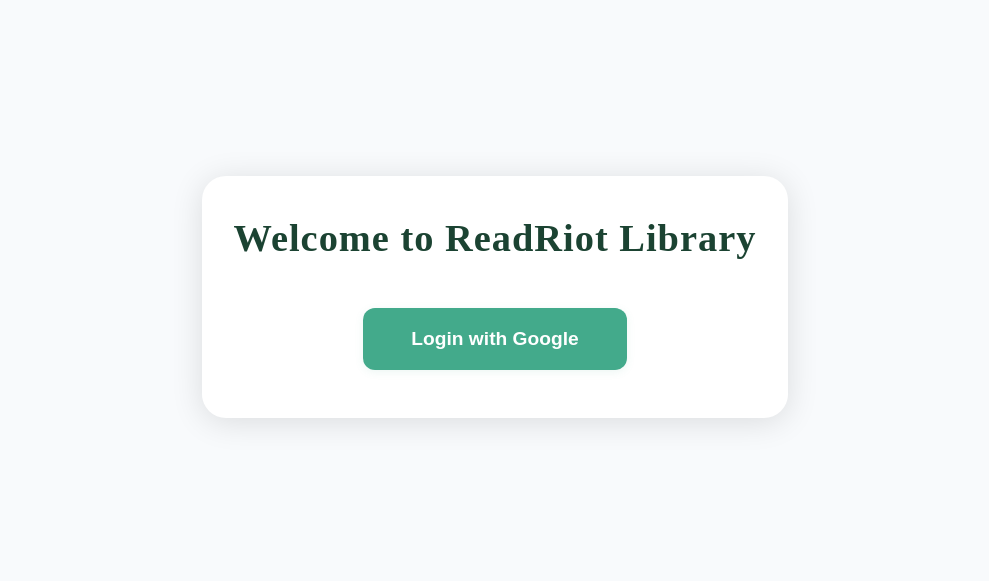
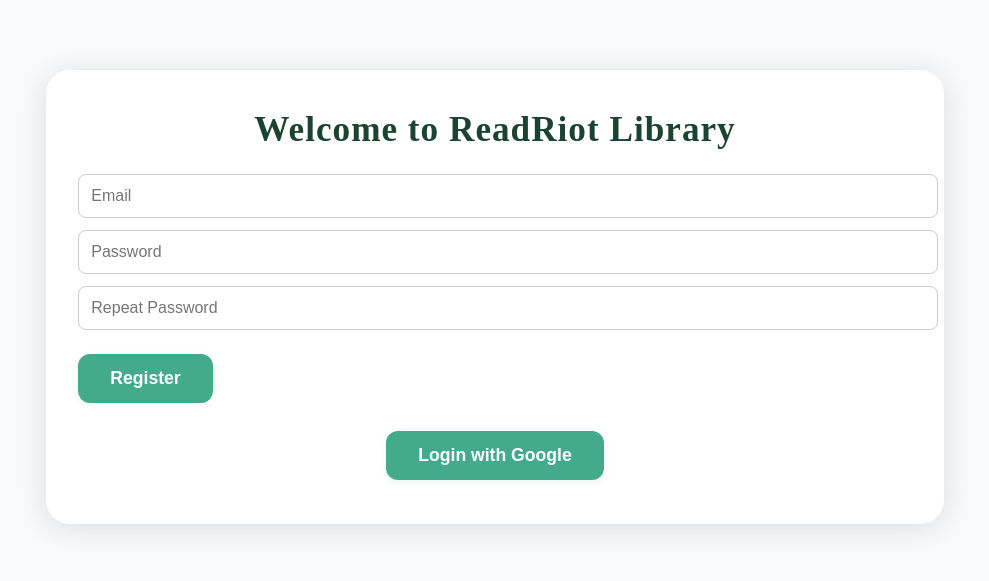
Before and after one commit to yarzhuravlov/drf-library-service, a React (Create React App) app in the folder google-oauth-test/: page / in a window 1280 px wide. Shown: the part 111-692 px from the top of the page, without its empty margins (145-1134 px from the left). Built offline with nearby package versions, Linux system fonts and the light colour scheme.

Commit message:
add react regular registration

```diff
--- a/google-oauth-test/src/App.js
+++ b/google-oauth-test/src/App.js
@@ -1,17 +1,71 @@
 import React, { useEffect, useState } from "react";
 
+// Парсимо uid і token з адреси
+function getActivationParams() {
+  const match = window.location.pathname.match(/\/activate\/([^/]+)\/([^/]+)\/?/);
+  if (match) {
+    return { uid: match[1], token: match[2] };
+  }
+  return null;
+}
+
 function App() {
+  // Registration state
+  const [form, setForm] = useState({
+    email: "",
+    password: "",
+    re_password: "",
+  });
+  const [regError, setRegError] = useState(null);
+  const [regSuccess, setRegSuccess] = useState(false);
+
+  // Activation state
+  const [activationStatus, setActivationStatus] = useState(null);
+
+  // Google login
   const [tokenData, setTokenData] = useState(null);
+  const [isHovered, setIsHovered] = useState(false);
+
   const redirectUri = window.location.origin;
 
-  // After Google redirect, exchange code+state via query params
+  // --- Реєстрація ---
+  const handleChange = (e) => {
+    setForm({ ...form, [e.target.name]: e.target.value });
+  };
+
+  const handleRegister = (e) => {
+    e.preventDefault();
+    setRegError(null);
+    setRegSuccess(false);
+    fetch("http://localhost:8000/api/v1/auth/users/", {
+      method: "POST",
+      headers: { "Content-Type": "application/json" },
+      credentials: "include",
+      body: JSON.stringify(form),
+    })
+      .then(async (res) => {
+        if (res.ok) {
+          setRegSuccess(true);
+          setForm({ email: "", password: "", re_password: "" });
+        } else {
+          const data = await res.json();
+          setRegError(
+            typeof data === "string"
+              ? data
+              : Object.values(data).flat().join(" ")
+          );
+        }
+      })
+      .catch(() => setRegError("Network error"));
+  };
+
+  // --- Google ---
   useEffect(() => {
     const params = new URLSearchParams(window.location.search);
     const code = params.get("code");
     const state = params.get("state");
 
     if (code && state) {
-      // Use query params for code, state, redirect_uri
       const url = `http://localhost:8000/api/v1/auth/o/google-oauth2/?state=${encodeURIComponent(
         state
       )}&code=${encodeURIComponent(code)}&redirect_uri=${encodeURIComponent(
@@ -26,9 +80,8 @@ function App() {
         .then((data) => setTokenData(data))
         .catch((err) => console.error("Token exchange error:", err));
     }
-  }, []);
+  }, [redirectUri]);
 
-  // Start OAuth flow: GET auth_url then redirect
   const startGoogleLogin = () => {
     fetch(
       `http://localhost:8000/api/v1/auth/o/google-oauth2/?redirect_uri=${encodeURIComponent(
@@ -43,7 +96,29 @@ function App() {
       .catch((err) => console.error("Auth URL fetch error:", err));
   };
 
-  // Стилі без CSS-файлів
+  // --- Активація через лінк ---
+  useEffect(() => {
+    const params = getActivationParams();
+    if (params) {
+      setActivationStatus("loading");
+      fetch(
+        `http://localhost:8000/activate/${params.uid}/${params.token}/`,
+        {
+          method: "GET",
+          credentials: "include",
+        }
+      )
+        .then(async (res) => {
+          if (res.status === 200) setActivationStatus("success");
+          else setActivationStatus("failed");
+        })
+        .catch(() => setActivationStatus("failed"));
+    }
+  }, []);
+
+  // --- UI ---
+
+  // Стилі
   const wrapperStyle = {
     minHeight: "100vh",
     display: "flex",
@@ -66,10 +141,10 @@ function App() {
   };
 
   const titleStyle = {
-    fontSize: "2.4rem",
+    fontSize: "2.2rem",
     fontWeight: "700",
     color: "#1b4332",
-    marginBottom: "32px",
+    marginBottom: "24px",
     textAlign: "center",
     letterSpacing: "1px",
   };
@@ -77,14 +152,14 @@ function App() {
   const buttonStyle = {
     background: "#43aa8b",
     color: "#fff",
-    fontSize: "1.2rem",
+    fontSize: "1.1rem",
     fontWeight: "600",
-    padding: "20px 48px",
+    padding: "14px 32px",
     border: "none",
     borderRadius: "12px",
     cursor: "pointer",
     marginTop: "16px",
-    marginBottom: "16px",
+    marginBottom: "12px",
     boxShadow: "0 2px 8px 0 rgba(67,170,139,0.1)",
     transition: "background 0.2s",
   };
@@ -93,13 +168,109 @@ function App() {
     background: "#38b000",
   };
 
-  // Для ховер-ефекту
-  const [isHovered, setIsHovered] = useState(false);
+  // --- Routing-логіка прямо тут ---
+  const activationParams = getActivationParams();
+  if (activationParams) {
+    // Сторінка активації
+    return (
+      <div style={wrapperStyle}>
+        <div style={cardStyle}>
+          <div style={titleStyle}>Account Activation</div>
+          {activationStatus === "loading" && <p>Activating...</p>}
+          {activationStatus === "success" && (
+            <p style={{ color: "#38b000", fontWeight: "600" }}>
+              Your account has been activated! <br /> You can now log in.
+            </p>
+          )}
+          {activationStatus === "failed" && (
+            <p style={{ color: "#d90429", fontWeight: "600" }}>
+              Activation failed. <br /> This link is invalid or has already been used.
+            </p>
+          )}
+        </div>
+      </div>
+    );
+  }
 
+  // Головна сторінка — форма реєстрації та Google login
   return (
     <div style={wrapperStyle}>
       <div style={cardStyle}>
         <div style={titleStyle}>Welcome to ReadRiot Library</div>
+        {/* Реєстрація */}
+        <form style={{ width: "100%" }} onSubmit={handleRegister}>
+          <input
+            style={{
+              width: "100%",
+              marginBottom: "12px",
+              padding: "12px",
+              borderRadius: "8px",
+              border: "1px solid #ccc",
+              fontSize: "1rem",
+            }}
+            required
+            type="email"
+            name="email"
+            placeholder="Email"
+            value={form.email}
+            onChange={handleChange}
+          />
+          <input
+            style={{
+              width: "100%",
+              marginBottom: "12px",
+              padding: "12px",
+              borderRadius: "8px",
+              border: "1px solid #ccc",
+              fontSize: "1rem",
+            }}
+            required
+            type="password"
+            name="password"
+            placeholder="Password"
+            value={form.password}
+            onChange={handleChange}
+          />
+          <input
+            style={{
+              width: "100%",
+              marginBottom: "8px",
+              padding: "12px",
+              borderRadius: "8px",
+              border: "1px solid #ccc",
+              fontSize: "1rem",
+            }}
+            required
+            type="password"
+            name="re_password"
+            placeholder="Repeat Password"
+            value={form.re_password}
+            onChange={handleChange}
+          />
+          <button
+            type="submit"
+            style={buttonStyle}
+            onMouseEnter={() => setIsHovered(true)}
+            onMouseLeave={() => setIsHovered(false)}
+            disabled={regSuccess}
+          >
+            Register
+          </button>
+        </form>
+        {/* Відображення результату реєстрації */}
+        {regError && (
+          <div style={{ color: "#d90429", marginBottom: "8px", fontWeight: 600 }}>
+            {regError}
+          </div>
+        )}
+        {regSuccess && (
+          <div style={{ color: "#38b000", marginBottom: "8px", fontWeight: 600 }}>
+            Registration successful!<br />
+            Please check your email to activate your account.
+          </div>
+        )}
+
+        {/* Google Login */}
         {!tokenData && (
           <button
             style={isHovered ? { ...buttonStyle, ...buttonHoverStyle } : buttonStyle}
@@ -110,7 +281,7 @@ function App() {
             Login with Google
           </button>
         )}
-
+        {/* Token info (Google login) */}
         {tokenData && (
           <div style={{ marginTop: "24px", width: "100%" }}>
             <h2 style={{ fontSize: "1.3rem", fontWeight: "700" }}>Tokens</h2>
```
